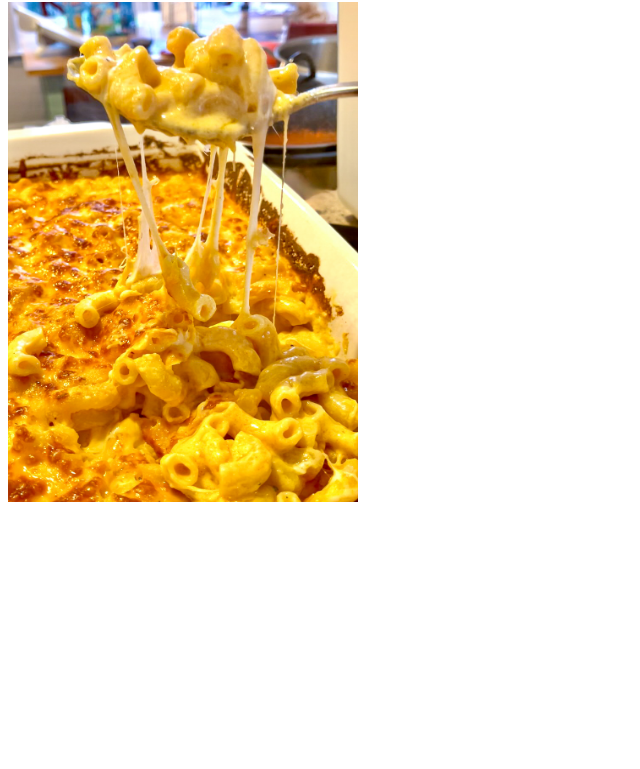
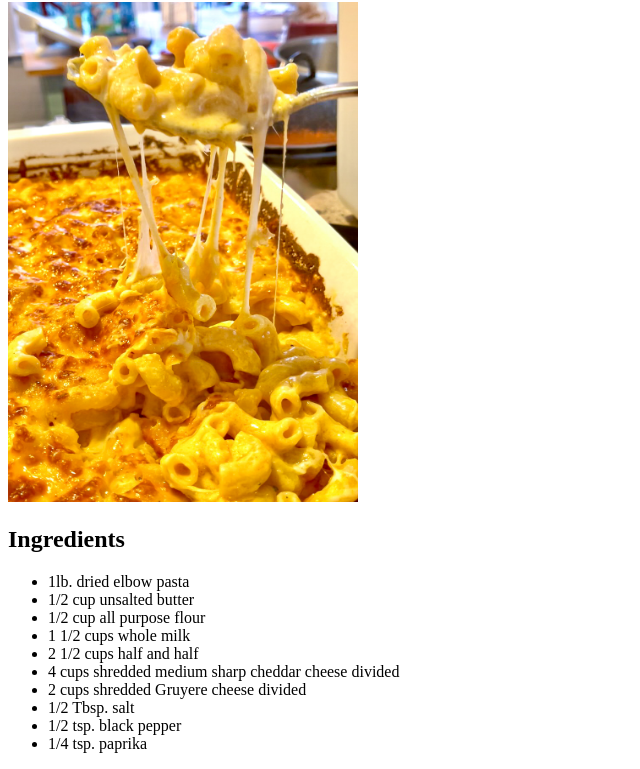
Before and after one commit to JosanJemas/odin-recipes, a plain HTML site: page recipes/mac-and-cheese.html in a window 1280 px wide. Shown: the part 78-847 px from the top of the page, without its empty margins (0-640 px from the left). Before the commit the page ends 800 px from the top, so only its background shows below. Drawn offline with Linux system fonts and the light colour scheme.

Commit message:
Added ingredient list to mac-and-cheese.html

```diff
--- a/recipes/mac-and-cheese.html
+++ b/recipes/mac-and-cheese.html
@@ -8,6 +8,22 @@
 <body>
     <h1>Mac and Cheese</h1>
 
-    <img src="../images/mac-and-cheese.jpg" alt="Pan of baked mac and cheese" height="500" width="350">
+    <img src="../images/mac-and-cheese.jpg" alt="Pan of baked mac and cheese"
+    height="500" width="350">
+
+    <h2>Ingredients</h2>
+
+    <ul>
+        <li>1lb. dried elbow pasta</li>
+        <li>1/2 cup unsalted butter</li>
+        <li>1/2 cup all purpose flour</li>
+        <li>1 1/2 cups whole milk</li>
+        <li>2 1/2 cups half and half</li>
+        <li>4 cups shredded medium sharp cheddar cheese divided</li>
+        <li>2 cups shredded Gruyere cheese divided</li>
+        <li>1/2 Tbsp. salt</li>
+        <li>1/2 tsp. black pepper</li>
+        <li>1/4 tsp. paprika</li>
+    </ul>
 </body>
 </html>
```
